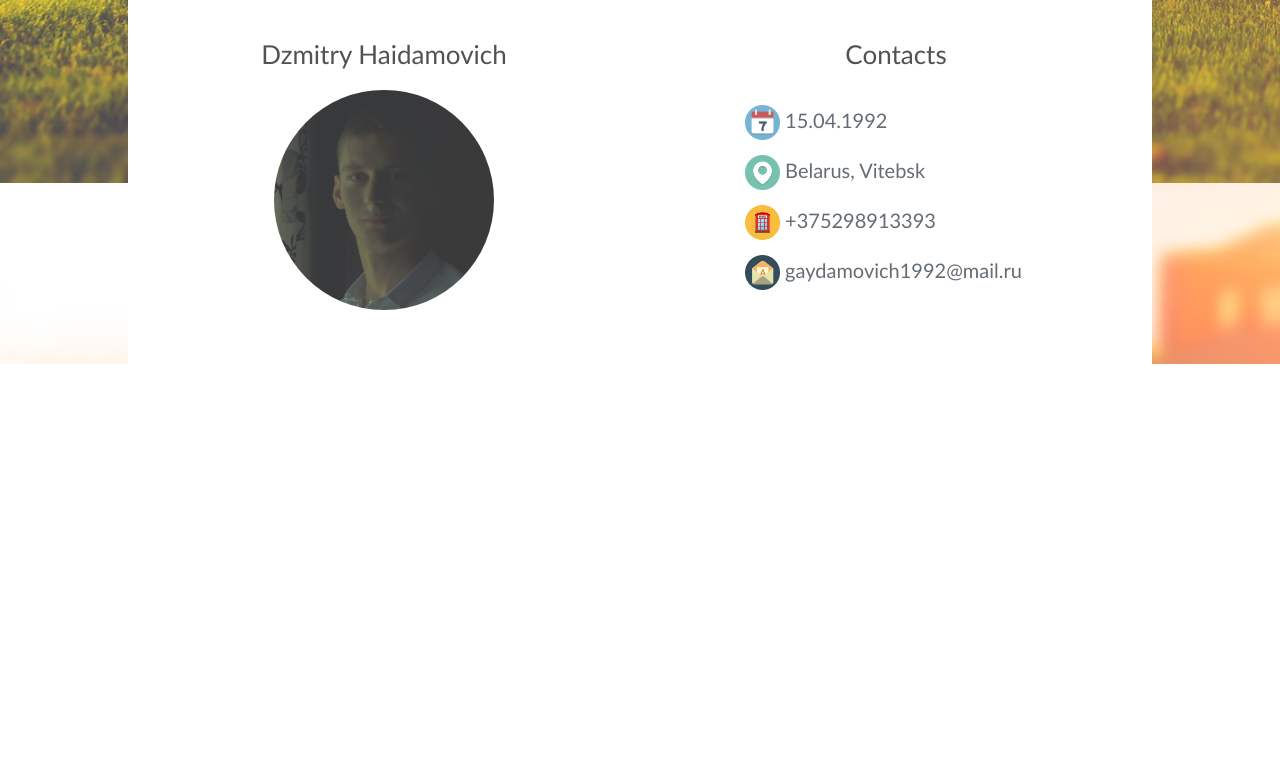
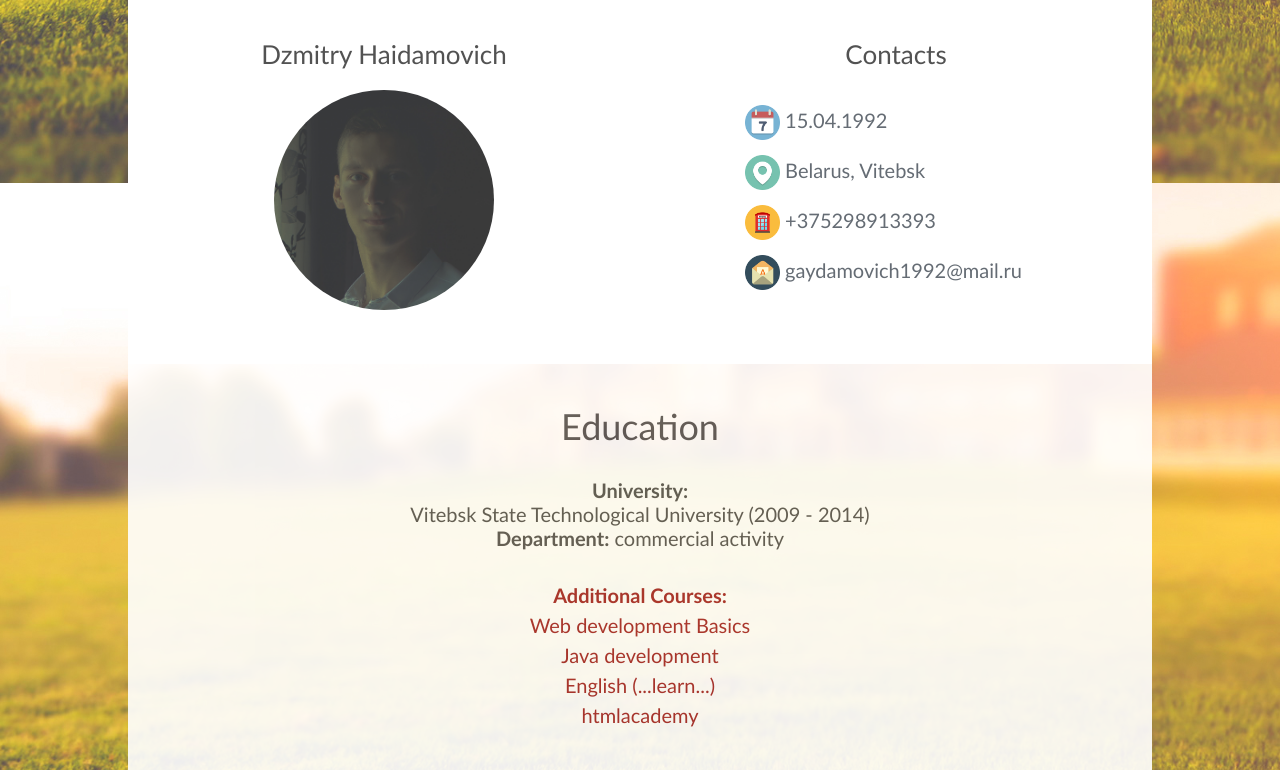
Before and after one commit to Gaydamovich/rsschool-cv, a plain HTML site: page index.html in a window 1280 px wide. Shown: the part 617-1387 px from the top of the page. Before the commit the page ends 981 px from the top, so only its background shows below. Drawn offline with Linux system fonts and the light colour scheme.

Commit message:
feat: add section education + styles

```diff
--- a/index.html
+++ b/index.html
@@ -55,6 +55,30 @@
                 </div>
             </div>
         </section>
+        <!--education block-->
+        <section>
+            <div class="wrap_education">
+                <div id="education_paragraph">
+                    <p>Education</p>
+                </div>
+                <div id="education_university">
+                    <p>
+                        <b>University:</b><br>
+                        Vitebsk State Technological University (2009 - 2014)<br>
+                        <b>Department:</b> commercial activity<br>
+                    </p>
+                </div>
+                <div id="education_courses">
+                    <p><b>Additional Courses:</b></p>
+                    <ul>
+                        <li>Web development Basics</li>
+                        <li>Java development</li>
+                        <li>English (...learn...)</li>
+                        <li>htmlacademy </li>
+                    </ul>
+                </div>
+            </div>
+        </section>
     </main>
 
 </body>
--- a/style.css
+++ b/style.css
@@ -114,3 +114,35 @@ header {
     font-family: 'Gill Sans', 'Gill Sans MT', Calibri, 'Trebuchet MS', sans-serif;
     font-size: 20px;
 }
+
+/* styles for the block education */
+
+.wrap_education {
+    padding: 20px;
+    height: auto;
+    background-color: #ffffff;
+    font-family: 'Gill Sans', 'Gill Sans MT', Calibri, 'Trebuchet MS', sans-serif;
+    opacity: 0.9;
+}
+
+#education_paragraph {
+    text-align: center;
+    padding: 20px;
+    color: #575555;
+    font-size: 36px;
+}
+
+#education_university {
+    text-align: center;
+    padding: 10px;
+    color: #575555;
+    font-size: 20px;
+}
+
+#education_courses {
+    text-align: center;
+    padding: 20px;
+    color: brown;
+    font-size: 20px;
+    line-height: 150%;
+}
```
